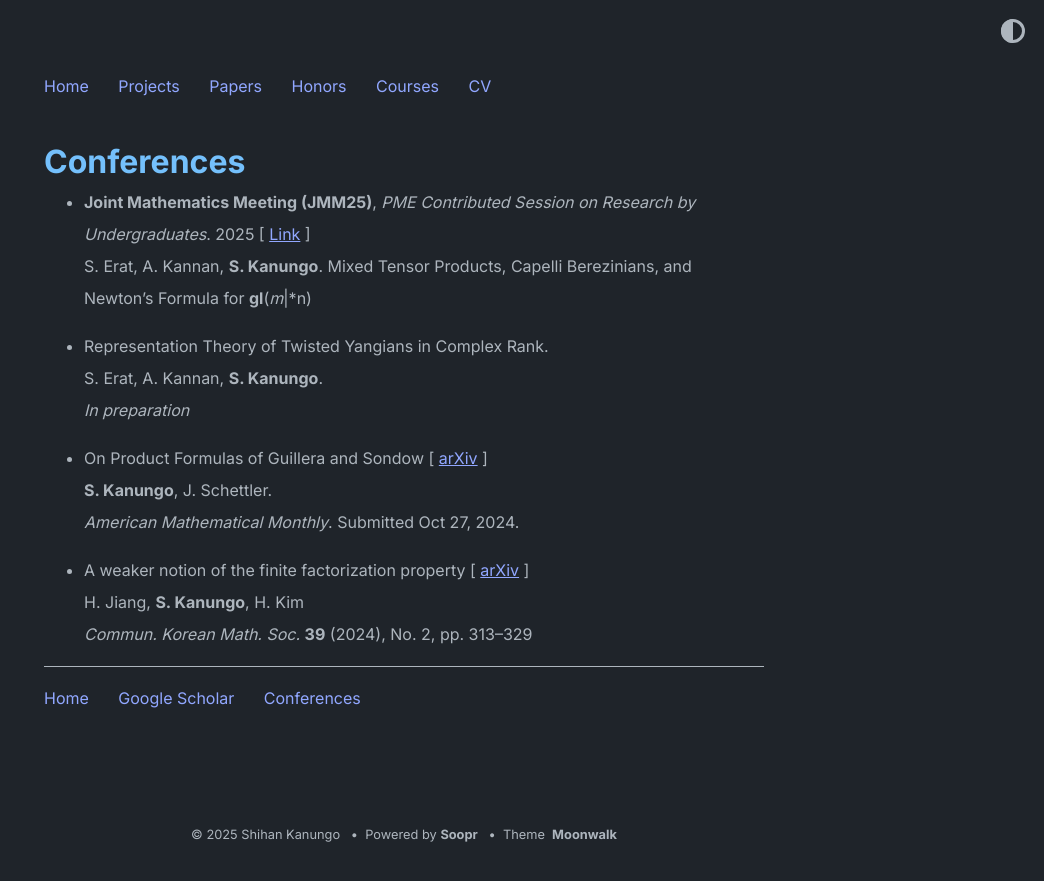
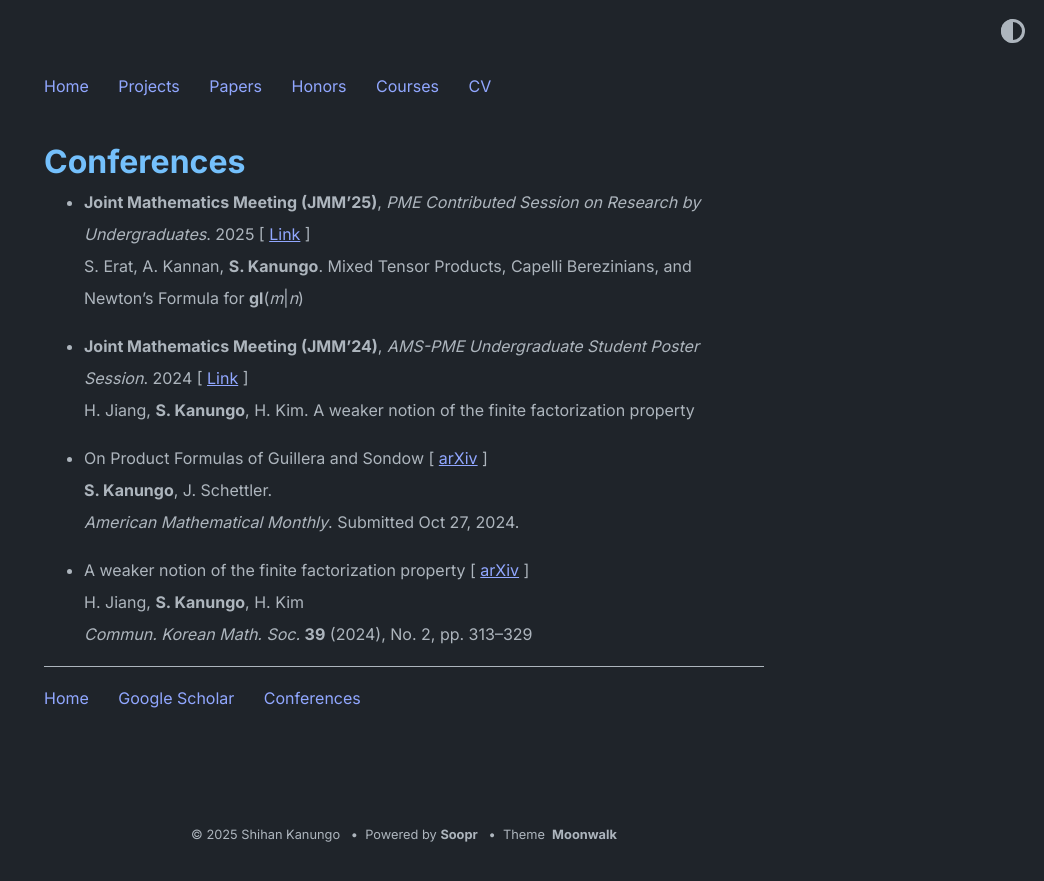
Before and after one commit to shihankanungo/shihankanungo.github.io, a Jekyll site: the page built from conferences.md, in a window 1280 px wide. Shown: the top 881 px of the page, without its empty margins (236-1280 px from the left). Built offline with Jekyll 4.4.1, drawn with Linux system fonts in a browser that asks for light colours.

Commit message:
Update conferences.md

```diff
--- a/conferences.md
+++ b/conferences.md
@@ -4,12 +4,11 @@ title: Conferences
 ---
 
 
-- **Joint Mathematics Meeting (JMM25)**, *PME Contributed Session on Research by Undergraduates*. 2025 \[ [Link](https://meetings.ams.org/math/jmm2025/meetingapp.cgi/Paper/41233) \] <br />
-  S. Erat, A. Kannan, **S. Kanungo**. Mixed Tensor Products, Capelli Berezinians, and Newton’s Formula for **gl**(*m*\|*n) <br />
+- **Joint Mathematics Meeting (JMM'25)**, *PME Contributed Session on Research by Undergraduates*. 2025 \[ [Link](https://meetings.ams.org/math/jmm2025/meetingapp.cgi/Paper/41233) \] <br />
+  S. Erat, A. Kannan, **S. Kanungo**. Mixed Tensor Products, Capelli Berezinians, and Newton’s Formula for **gl**(*m*\|*n*) <br />
 
-- Representation Theory of Twisted Yangians in Complex Rank.  <br />
-  S. Erat, A. Kannan, **S. Kanungo**. <br />
-  *In preparation*
+- **Joint Mathematics Meeting (JMM'24)**, *AMS-PME Undergraduate Student Poster Session*. 2024 \[ [Link](https://meetings.ams.org/math/jmm2025/meetingapp.cgi/Paper/41233) \] <br />
+  H. Jiang, **S. Kanungo**, H. Kim. A weaker notion of the finite factorization property <br />
 
 - On Product Formulas of Guillera and Sondow \[ [arXiv](https://arxiv.org/pdf/2410.07534) \] <br />
   **S. Kanungo**, J. Schettler. <br />
```
